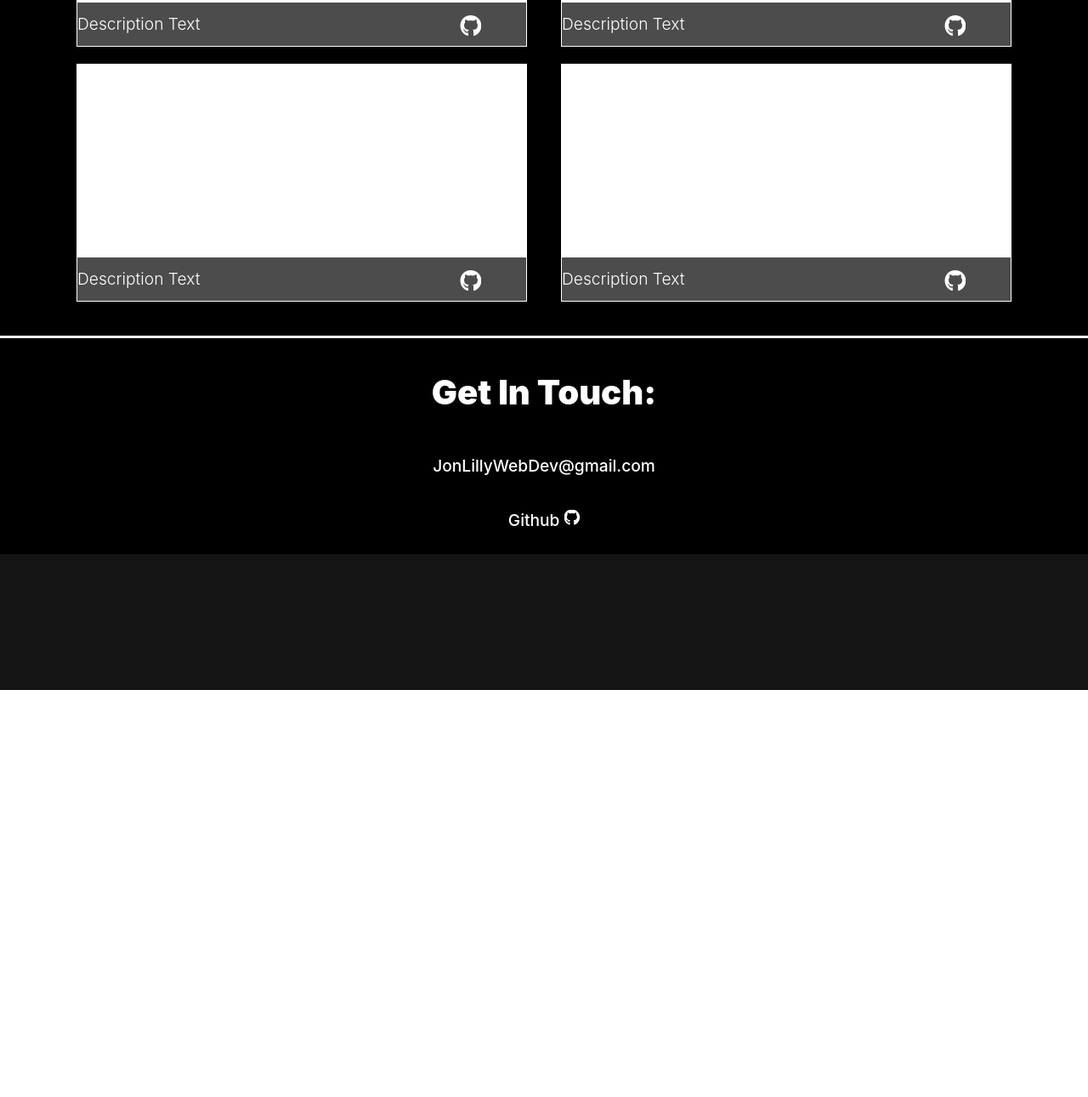
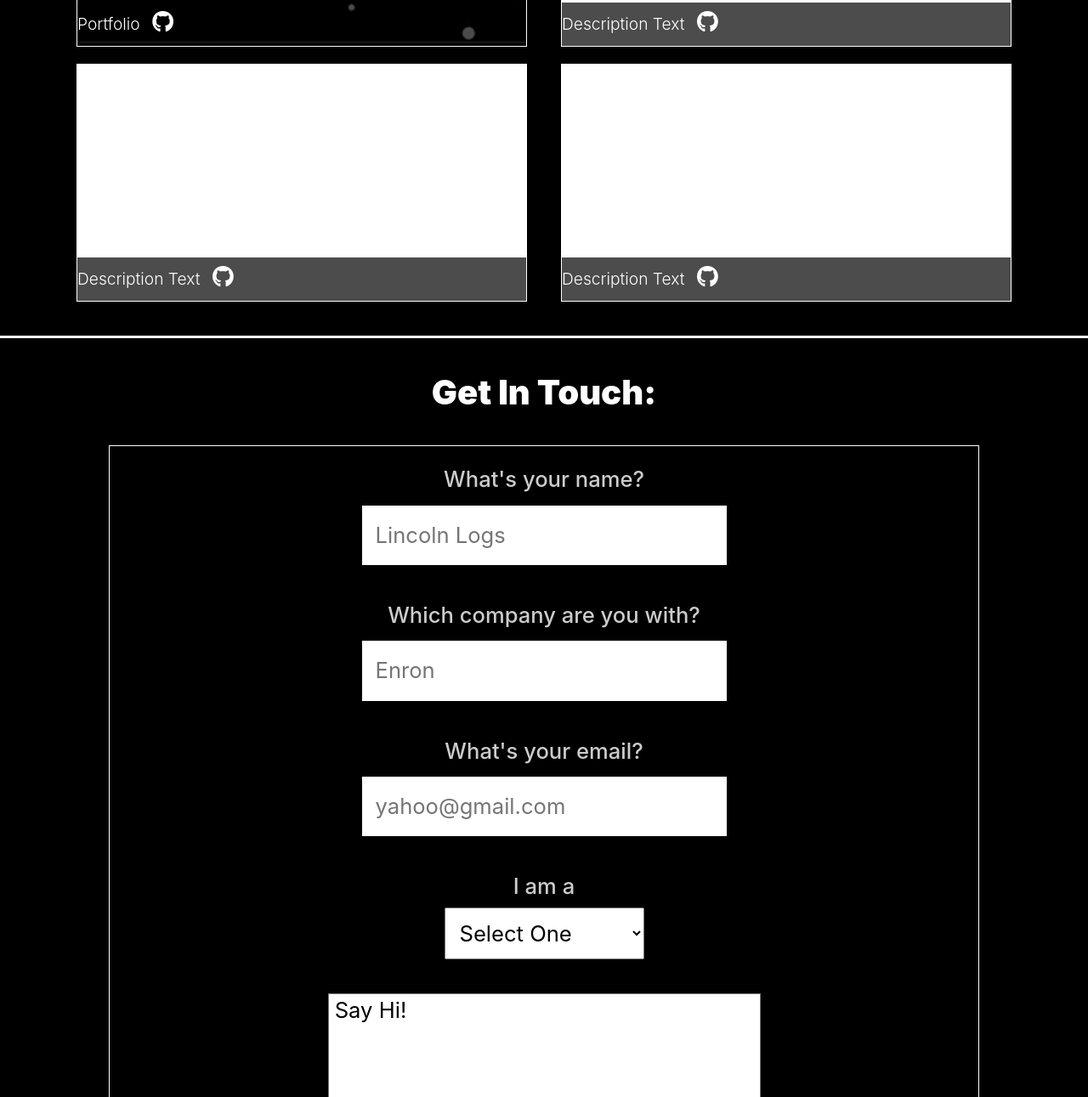
Before and after one commit to jjhugej/portfolio-ball-simulator, a plain HTML site: page dist/index.html in a window 1280 px wide. Shown: the part 1509-2800 px from the top of the page at 85% size. Before the commit the page ends 2321 px from the top, so only its background shows below. Drawn offline with nearby package versions, Linux system fonts and the light colour scheme.

Commit message:
styled form, and added a portfolio thumbnail for project #1

```diff
--- a/dist/css/main.css
+++ b/dist/css/main.css
@@ -141,8 +141,14 @@ canvas {
   background-color: rgba(0, 0, 0, 0.7);
 }
 
+#projectSection .projectCard a {
+  color: #fff;
+  text-decoration: none;
+  width: 100%;
+}
+
 #projectSection .projectCard p {
-  bottom: 0;
+  display: inline;
   margin: 0;
   padding: 0;
   font-size: 1.2rem;
@@ -156,11 +162,9 @@ canvas {
   font-size: 1.4rem;
 }
 
-#projectSection .projectCard a {
-  position: absolute;
-  bottom: 0;
-  right: 10%;
-  margin: 0;
+#projectSection .projectCard i {
+  display: inline;
+  margin-left: 10px;
   padding: 0;
   font-size: 1.6rem;
   font-weight: 300;
@@ -168,8 +172,14 @@ canvas {
   transition: 0.5s;
 }
 
-#projectSection .projectCard a:hover {
+#projectSection .projectCard i:hover {
   font-size: 1.8rem;
+}
+
+#projectOne {
+  background-image: url("../images/projectOneScaled.png") !important;
+  background-repeat: no-repeat !important;
+  background-size: cover !important;
 }
 
 #contactSection {
@@ -186,6 +196,84 @@ canvas {
 #contactSection .sectionHead h1 {
   font-weight: 900;
   overflow-y: hidden;
+}
+
+#contactSection #contactFormWrapper {
+  border: solid 1px white;
+  display: -webkit-box;
+  display: -ms-flexbox;
+  display: flex;
+  width: 80vw;
+  padding: 20px;
+  margin: 0 auto;
+}
+
+#contactSection #contactFormWrapper #contactForm {
+  margin: 0 auto;
+  -webkit-appearance: none;
+     -moz-appearance: none;
+          appearance: none;
+  display: block;
+  color: white;
+  text-align: center;
+}
+
+#contactSection #contactFormWrapper #contactForm label {
+  margin: 0 auto 5px;
+  font-size: 1.6rem;
+  font-weight: 500;
+  color: rgba(255, 255, 255, 0.8);
+}
+
+#contactSection #contactFormWrapper #contactForm input {
+  border: solid 1px white;
+  margin: 0 auto;
+  margin-bottom: 40px;
+  padding: 15px;
+  font-size: 1.6rem;
+  font-weight: 400;
+  display: block;
+  -webkit-appearance: none;
+     -moz-appearance: none;
+          appearance: none;
+}
+
+#contactSection #contactFormWrapper #contactForm textarea {
+  margin: 0 auto;
+  font-size: 1.6rem;
+  font-weight: 400;
+  display: block;
+  -webkit-appearance: none;
+     -moz-appearance: none;
+          appearance: none;
+  margin-bottom: 10px;
+}
+
+#contactSection #contactFormWrapper #contactForm select {
+  margin: 0 auto 40px;
+  font-size: 1.6rem;
+  padding: 13px;
+}
+
+#contactSection #contactFormWrapper #contactForm #whoIsItLabel {
+  margin: 0 auto 5px;
+  font-size: 1.6rem;
+  display: block;
+}
+
+#contactSection #contactFormWrapper #contactForm #formSubmitBtn {
+  border-radius: 10%;
+  border: solid 1px white;
+  font-size: 1.6rem;
+  font-weight: 500;
+  padding: 10px 50px;
+  margin: 20px auto;
+  color: #fff;
+  background-color: black;
+}
+
+#contactSection #contactFormWrapper #contactForm #formSubmitBtn:hover {
+  background-color: black;
 }
 
 #contactSection #contactCard {
--- a/dist/index.html
+++ b/dist/index.html
@@ -76,30 +76,38 @@
             </header>
             <div class="container">
                 <div class="row">
-                    <div class="projectCard col-md">
+                    <div id="projectOne" class="projectCard col-md">
                         <div class="projectDescripOverlay">
-                            <p>Description Text</p>
-                            <a> <i class="fab fa-github"></i></a>
+                            <a href="https://github.com/jjhugej/portfolio-ball-simulator">
+                                <p>Portfolio</p>
+                                <i class="fab fa-github"></i>
+                            </a>
                         </div>
                     </div>
                     <div class="projectCard col-md">
                         <div class="projectDescripOverlay">
-                            <p>Description Text</p>
-                            <a> <i class="fab fa-github"></i></a>
+                            <a>
+                                <p>Description Text</p>
+                                <i class="fab fa-github"></i>
+                            </a>
                         </div>
                     </div>
                 </div>
                 <div class="row">
                     <div class="projectCard col-md">
                         <div class="projectDescripOverlay">
-                            <p>Description Text</p>
-                            <a> <i class="fab fa-github"></i></a>
+                            <a>
+                                <p>Description Text</p>
+                                <i class="fab fa-github"></i>
+                            </a>
                         </div>
                     </div>
                     <div class="projectCard col-md">
                         <div class="projectDescripOverlay">
-                            <p>Description Text</p>
-                            <a> <i class="fab fa-github"></i></a>
+                            <a>
+                                <p>Description Text</p>
+                                <i class="fab fa-github"></i>
+                            </a>
                         </div>
                     </div>
                 </div>
@@ -109,6 +117,26 @@
             <header class="sectionHead">
                 <h1>Get In Touch:</h1>
             </header>
+            <div id="contactFormWrapper">
+                <form id="contactForm" action="#contactSection" target="_self">
+                    <label for="name">What's your name?</label>
+                    <input type="text" name="name" placeholder="Lincoln Logs" />
+                    <label for="company">Which company are you with?</label>
+                    <input type="text" name="company" placeholder="Enron" />
+                    <label for="email">What's your email?</label>
+                    <input type="text" name="email" placeholder="yahoo@gmail.com" />
+                    <label id="whoIsItLabel" for="whoIsIt" aria-required="true">I am a </label>
+                    <select name="whoIsIt">
+                        <option value="default">Select One</option>
+                        <option value="recruiter">Recruiter</option>
+                        <option value="developer">Developer</option>
+                        <option value="manager">Hiring Manager</option>
+                        <option value="justLooking">Just Looking</option>
+                    </select>
+                    <textarea name="sendMessage" rows="10" cols="30"> Say Hi! </textarea>
+                    <input id="formSubmitBtn" type="submit" value="Submit" />
+                </form>
+            </div>
             <div id="contactCard">
                 <p>JonLillyWebDev@gmail.com</p>
                 <p>
--- a/dist/scss/main.scss
+++ b/dist/scss/main.scss
@@ -102,6 +102,7 @@ canvas {
         border: solid 1px white;
         margin: 10px 20px;
         color: white;
+
         .projectDescripOverlay {
             position: absolute;
             bottom: 0;
@@ -109,8 +110,13 @@ canvas {
             width: 100%;
             background-color: rgba(0, 0, 0, 0.7);
         }
+        a {
+            color: $text-color;
+            text-decoration: none;
+            width: 100%;
+        }
         p {
-            bottom: 0;
+            display: inline;
             margin: 0;
             padding: 0;
             font-size: 1.2rem;
@@ -121,11 +127,9 @@ canvas {
                 font-size: 1.4rem;
             }
         }
-        a {
-            position: absolute;
-            bottom: 0;
-            right: 10%;
-            margin: 0;
+        i {
+            display: inline;
+            margin-left: 10px;
             padding: 0;
             font-size: 1.6rem;
             font-weight: 300;
@@ -135,6 +139,11 @@ canvas {
             }
         }
     }
+}
+#projectOne {
+    background-image: url('../images/projectOneScaled.png') !important;
+    background-repeat: no-repeat !important;
+    background-size: cover !important;
 }
 #contactSection {
     background-color: black;
@@ -146,6 +155,67 @@ canvas {
         h1 {
             font-weight: 900;
             overflow-y: hidden;
+        }
+    }
+    #contactFormWrapper {
+        border: solid 1px white;
+        display: flex;
+        width: 80vw;
+        padding: 20px;
+        margin: 0 auto;
+        #contactForm {
+            margin: 0 auto;
+            appearance: none;
+            display: block;
+            color: white;
+            text-align: center;
+            label {
+                margin: 0 auto 5px;
+                font-size: 1.6rem;
+                font-weight: 500;
+                color: rgba(255, 255, 255, 0.8);
+            }
+            input {
+                border: solid 1px white;
+                margin: 0 auto;
+                margin-bottom: 40px;
+                padding: 15px;
+                font-size: 1.6rem;
+                font-weight: 400;
+                display: block;
+                appearance: none;
+            }
+            textarea {
+                margin: 0 auto;
+                font-size: 1.6rem;
+                font-weight: 400;
+                display: block;
+                appearance: none;
+                margin-bottom: 10px;
+            }
+            select {
+                margin: 0 auto 40px;
+                font-size: 1.6rem;
+                padding: 13px;
+            }
+            #whoIsItLabel {
+                margin: 0 auto 5px;
+                font-size: 1.6rem;
+                display: block;
+            }
+            #formSubmitBtn {
+                border-radius: 10%;
+                border: solid 1px white;
+                font-size: 1.6rem;
+                font-weight: 500;
+                padding: 10px 50px;
+                margin: 20px auto;
+                color: $text-color;
+                background-color: black;
+                &:hover {
+                    background-color: black;
+                }
+            }
         }
     }
     #contactCard {
```
Also changed, not shown: dist/images/projectOne.png (added), dist/images/projectOneScaled.png (added), 1 other file.
